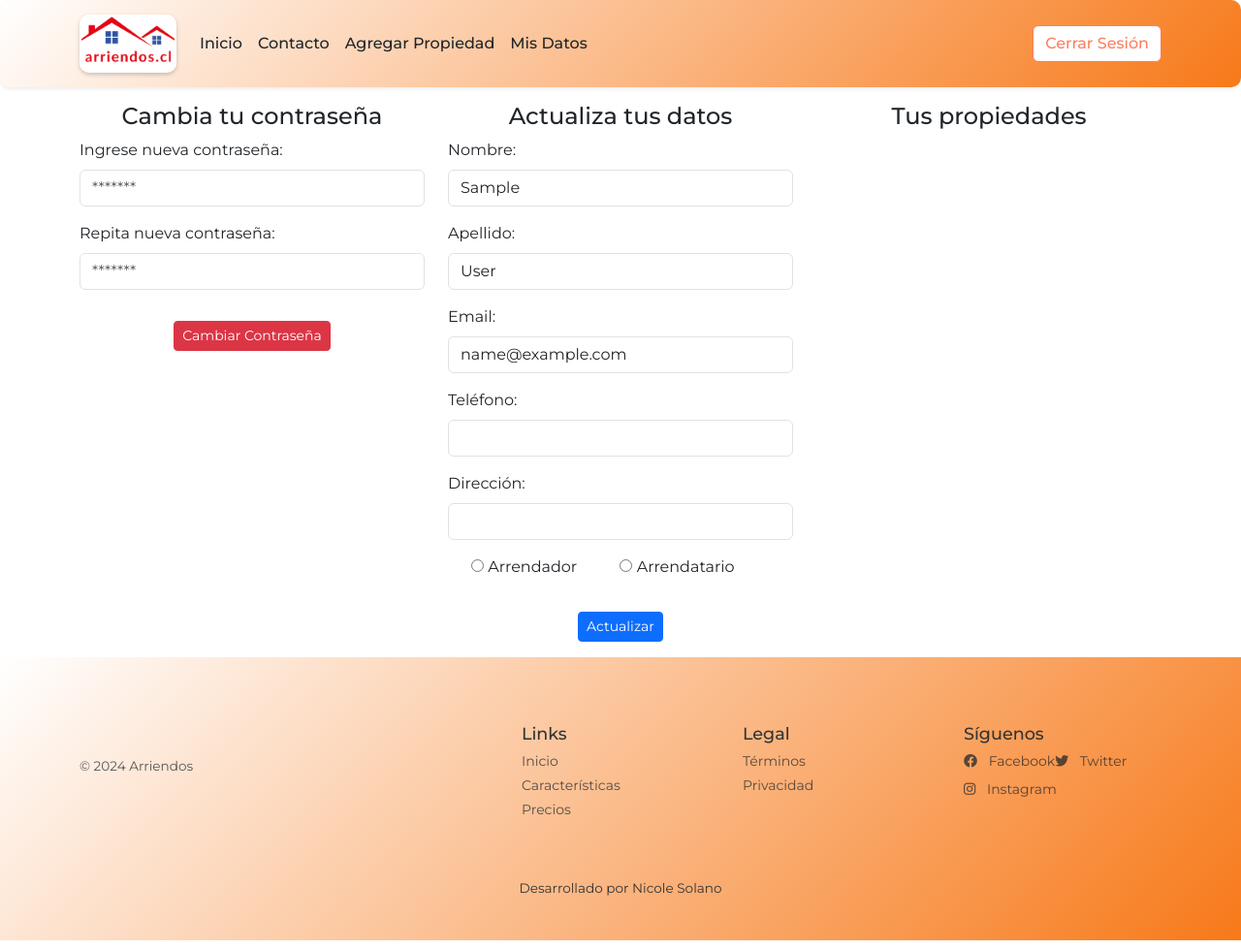
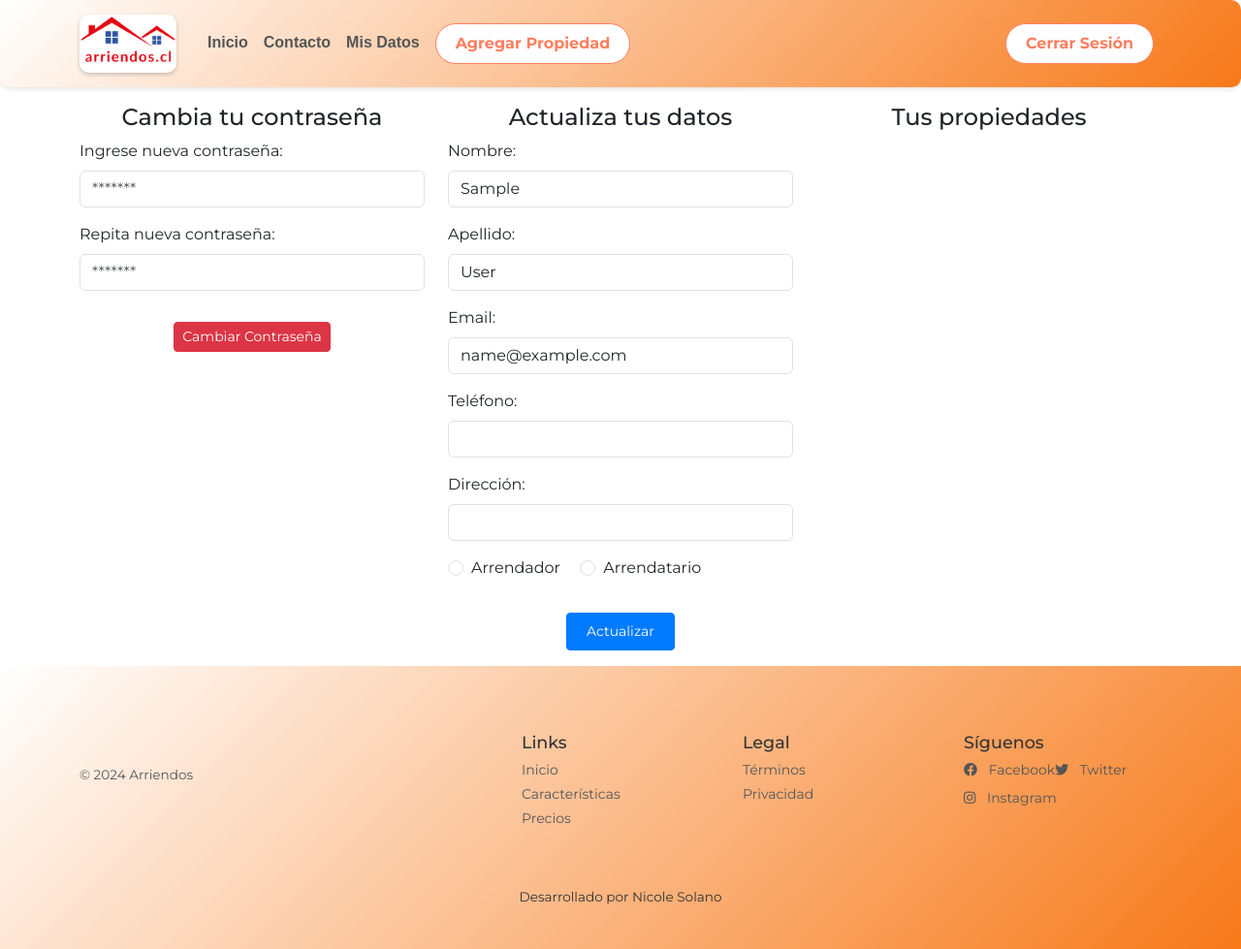
Before and after one commit to Nicole281/Proyecto-Crud, a Django app: page /accounts/profile/ in a window 1280 px wide. Shown: the whole page at 97% size. Run offline with Django 5.2, Linux system fonts and the light colour scheme; the visitor is signed in with stand-in values (Sample User, id 1); data that the repository does not hold is empty.

Commit message:
se actualiza la vista y template para agregar propiedad

```diff
--- a/main/static/css/styles.css
+++ b/main/static/css/styles.css
@@ -115,3 +115,81 @@ h1, h2, h3, h4, h5, h6 {
 .footer .fw-lighter {
     font-weight: 300;
 }
+
+/* Estilos personalizados para el navbar */
+.custom-navbar {
+    font-family: 'Poppins', sans-serif;
+    font-size: 16px;
+    background-color: #ffffff;
+    border-bottom: 1px solid #ebebeb;
+}
+
+.navbar-brand {
+    font-size: 24px;
+    color: #007bff;
+}
+
+.navbar-brand .img-logo {
+    height: 40px;
+}
+
+.nav-link {
+    color: #555555 !important;
+    transition: color 0.3s ease;
+}
+
+.nav-link:hover {
+    color: #007bff !important;
+}
+
+.btn-outline-primary {
+    border-color: #007bff;
+    color: #007bff;
+    padding: 8px 20px;
+}
+
+.btn-outline-primary:hover {
+    background-color: #007bff;
+    color: white;
+}
+
+.btn-outline-success {
+    border-color: #28a745;
+    color: #28a745;
+    padding: 8px 20px;
+}
+
+.btn-outline-success:hover {
+    background-color: #28a745;
+    color: white;
+}
+
+.btn-primary {
+    background-color: #007bff;
+    border-color: #007bff;
+    padding: 8px 20px;
+}
+
+.btn-primary:hover {
+    background-color: #0056b3;
+}
+
+.btn {
+    box-shadow: none;
+    transition: background-color 0.3s ease, border-color 0.3s ease;
+}
+
+@media (max-width: 992px) {
+    .navbar-brand {
+        font-size: 20px;
+    }
+
+    .navbar-nav {
+        text-align: center;
+    }
+
+    .nav-link,
+    .btn {
+        margin-bottom: 10px;
+    }
+}
--- a/main/templates/profile.html
+++ b/main/templates/profile.html
@@ -10,7 +10,7 @@
                 <div class="mb-3">
                     <label class="form-label">Ingrese nueva contraseña:</label>
                     <input
-							id=""
+                            id="new_password"
                             type="password"
                             class="form-control"
                             name="password"
@@ -21,7 +21,7 @@
                 <div class="mb-3">
                     <label class="form-label">Repita nueva contraseña:</label>
                     <input
-							id=""
+                            id="repeat_password"
                             type="password"
                             class="form-control"
                             name="password_repeat"
@@ -41,11 +41,10 @@
                 <div class="mb-3">
                     <label class="form-label">Nombre:</label>
                     <input
-							id=""
+                            id="first_name"
                             type="text"
                             class="form-control"
                             name="first_name"
-							placeholder=""
                             value="{{ user.first_name }}"
                             required
                     >
@@ -53,11 +52,10 @@
                 <div class="mb-3">
                     <label class="form-label">Apellido:</label>
                     <input
-							id=""
+                            id="last_name"
                             type="text"
                             class="form-control"
                             name="last_name"
-							placeholder=""
                             value="{{ user.last_name }}"
                             required
                     >
@@ -65,34 +63,31 @@
                 <div class="mb-3">
                     <label class="form-label">Email:</label>
                     <input
-							id=""
+                            id="email"
                             type="email"
                             class="form-control"
                             name="email"
-							placeholder=""
-							value="{{ user.email}}"
+                            value="{{ user.email }}"
                             required
                     >
                 </div>
                 <div class="mb-3">
                     <label class="form-label">Teléfono:</label>
                     <input
-							id=""
+                            id="telefono"
                             type="text"
                             class="form-control"
                             name="telefono"
-							placeholder=""
                             value="{% if user.userprofile.telefono_personal %}{{ user.userprofile.telefono_personal }}{% endif %}"
                     >
                 </div>
                 <div class="mb-3">
                     <label class="form-label">Dirección:</label>
                     <input
-						id=""
+                        id="direccion"
                         type="text"
                         class="form-control"
                         name="direccion"
-						placeholder=""
                         value="{{ user.userprofile.direccion }}"
                         required
                     >
@@ -100,33 +95,31 @@
                 <div class="mb-3">
                     <div class="form-check form-check-inline">
                         <input
-						id=""
+                            id="rol_arrendador"
                             type="radio"
-						class="form-check-imput"
+                            class="form-check-input"
                             name="rol"
-						placeholder=""
                             value="arrendador"
                             required
                             {% if user.userprofile.rol == 'arrendador' %}
                                 checked
                             {% endif %}
                         >
-						<label class="form-check-label">Arrendador</label>
+                        <label class="form-check-label" for="rol_arrendador">Arrendador</label>
                     </div>
                     <div class="form-check form-check-inline">
                         <input
-								id=""
+                                id="rol_arrendatario"
                                 type="radio"
-								class="form-check-imput"
+                                class="form-check-input"
                                 name="rol"
-								placeholder=""
                                 value="arrendatario"
                                 required
                                 {% if user.userprofile.rol == 'arrendatario' %}
                                     checked
                                 {% endif %}
                         >
-						<label class="form-check-label">Arrendatario</label>
+                        <label class="form-check-label" for="rol_arrendatario">Arrendatario</label>
                     </div>
                 </div>
                 <div class="d-flex justify-content-center">
@@ -140,8 +133,7 @@
             <div class="card mb-3" style="max-width: 540px;">
                 <div class="row g-0 align-items-center">
                     <div class="col-md-4">
-						<img src="{% static 'img/casa_ejemplo.webp' %}"
-						class="img-fluid ms-2" alt="...">
+                        <img src="{% static 'img/casa_ejemplo.webp' %}" class="img-fluid ms-2" alt="...">
                     </div>
                     <div class="col-md-8">
                         <div class="card-body">
@@ -149,14 +141,13 @@
                             <p class="card-text"><small class="text-body-secondary">{{ propiedad.comuna }}</small></p>
                         </div>
                         <div class="text-center">
-							<a href="{% url 'edit_propiedad' id=propiedad.id %}" class="card-link">Editar</a>
-							<a href="{% url 'delete_propiedad' id=propiedad.id %}" class="card-link" >Borrar</a>
+                            {% comment %} <a href="{% url 'edit_propiedad' id=propiedad.id %}" class="card-link">Editar</a>
+                            <a href="{% url 'delete_propiedad' id=propiedad.id %}" class="card-link">Borrar</a> {% endcomment %}
                         </div>
                     </div>
                 </div>
             </div>
             {% endfor %}
-
         </div>
     </div>
 </div>
--- a/main/templates/snippets/navbar.html
+++ b/main/templates/snippets/navbar.html
@@ -1,8 +1,8 @@
 {% load static %}
-<nav class="navbar navbar-expand-lg navbar-light bg-light shadow-sm mb-3 custom-navbar">
-    <div class="container d-flex flex-wrap">
-        <a class="navbar-brand" href="/">
-            <img class="img-logo" src="{% static 'img/logo.jpg' %}" alt="Logo arriendos">
+<nav class="navbar navbar-expand-lg navbar-light bg-white shadow-sm mb-3 custom-navbar">
+    <div class="container d-flex flex-wrap align-items-center">
+        <a class="navbar-brand d-flex align-items-center" href="/">
+            <img class="img-logo me-2" src="{% static 'img/logo.jpg' %}" alt="Logo arriendos" >
         </a>
         <button class="navbar-toggler" type="button" data-bs-toggle="collapse" data-bs-target="#navbarSupportedContent"
             aria-controls="navbarSupportedContent" aria-expanded="false" aria-label="Toggle navigation">
@@ -11,36 +11,36 @@
         <div class="collapse navbar-collapse" id="navbarSupportedContent">
             <ul class="navbar-nav me-auto mb-2 mb-lg-0">
                 <li class="nav-item">
-                    <a class="nav-link text-dark" aria-current="page" href="/">Inicio</a>
+                    <a class="nav-link text-dark fw-semibold" aria-current="page" href="/">Inicio</a>
                 </li>
                 <li class="nav-item">
-                    <a class="nav-link text-dark" href="#">Contacto</a>
+                    <a class="nav-link text-dark fw-semibold" href="#">Contacto</a>
                 </li>
                 {% if user.is_authenticated %}
+                    <li class="nav-item">
+                        <a class="nav-link text-dark fw-semibold" href="{% url 'profile' %}">Mis Datos</a>
+                    </li>
                     {% if user.userprofile.rol == 'arrendador' or user.is_staff %}
-                    <li class="nav-item">
-                        <a class="nav-link text-dark" href="#">Agregar Propiedad</a>
+                    <li class="nav-item ms-2">
+                        <a href="{% url 'add_propiedad' %}" class="btn btn-outline-success fw-semibold rounded-pill">Agregar Propiedad</a>
                     </li>
                     {% endif %}
-                    <li class="nav-item">
-                        <a class="nav-link text-dark" href="{% url 'profile' %}">Mis Datos</a>
-                    </li>
                 {% endif %}
             </ul>
             <ul class="navbar-nav">
                 {% if user.is_authenticated %}
                 <li class="nav-item">
-                    <form action="{% url 'logout' %}" method="post">
+                    <form action="{% url 'logout' %}" method="post" class="d-inline">
                         {% csrf_token %}
-                        <button class="btn btn-outline-light" type="submit">Cerrar Sesión</button>
+                        <button class="btn btn-outline-primary fw-semibold rounded-pill me-2" type="submit">Cerrar Sesión</button>
                     </form>
                 </li>
                 {% else %}
                 <li class="nav-item">
-                    <a href="{% url 'login' %}" class="btn btn-light me-2">Ingresar</a>
+                    <a href="{% url 'login' %}" class="btn btn-outline-primary fw-semibold rounded-pill me-2">Ingresar</a>
                 </li>
                 <li class="nav-item">
-                    <a href="{% url 'register' %}" class="btn btn-light">Regístrate</a>
+                    <a href="{% url 'register' %}" class="btn btn-primary fw-semibold rounded-pill ">Regístrate</a>
                 </li>
                 {% endif %}
             </ul>
--- a/main/urls.py
+++ b/main/urls.py
@@ -1,11 +1,13 @@
 from django.urls import path
 from main.views import index, register
-from main.views import index, register, profile, change_pass
+from main.views import index, register, profile, change_pass, add_propiedad
 
 urlpatterns = [
     path('', index, name='index'),
     path('accounts/register/', register, name='register',),
     path('accounts/profile/', profile, name='profile',),
     path('accounts/change-pass/', change_pass, name='change_pass',),
+    path('propiedad/add-propiedad/', add_propiedad, name='add_propiedad',),
+
 
 ]
--- a/main/views.py
+++ b/main/views.py
@@ -1,7 +1,7 @@
 from django.shortcuts import render, redirect
-from main.services import crear_user, editar_user_sin_password, cambio_password
+from main.services import crear_user, editar_user_sin_password, cambio_password, crear_inmueble
 from django.contrib.auth.decorators import login_required
-from main.models import Inmueble  # Correct import statement
+from main.models import Inmueble, Region, Comuna
 from django.contrib import messages
 
 def index(request):
@@ -75,3 +75,38 @@ def change_pass(request):
     password_repeat = request.POST['password_repeat']
     cambio_password(request, password, password_repeat)
     return redirect('/accounts/profile')
+
+@login_required
+def add_propiedad(request):
+    regiones = Region.objects.all()
+    comunas = Comuna.objects.all().order_by('nombre')
+    tipos_inmuebles = Inmueble.inmuebles # Tipos de inmuebles
+    context = {
+        'regiones': regiones,
+        'comunas': comunas,
+        'tipos_inmuebles': tipos_inmuebles
+    }
+
+    if request.method == 'POST':
+        nombre = request.POST['nombre']
+        descripcion = request.POST['descripcion']
+        m2_construidos = int(request.POST['m2_construidos'])
+        m2_totales = int(request.POST['m2_totales'])
+        num_estacionamientos = int(request.POST['num_estacionamientos'])
+        num_habitaciones = int(request.POST['num_habitaciones'])
+        num_baños = int(request.POST['num_baños'])
+        direccion = request.POST['direccion']
+        precio_mensual_arriendo = int(request.POST['precio_mensual_arriendo'])
+        tipo_de_inmueble = request.POST['tipo_de_inmueble']
+        comuna_cod = request.POST['comuna_cod']
+        rut_propietario = request.user
+
+        crear = crear_inmueble(nombre, descripcion, m2_construidos, m2_totales, num_estacionamientos, num_habitaciones, num_baños, direccion, precio_mensual_arriendo, tipo_de_inmueble, comuna_cod, rut_propietario)
+        if crear: # Si return render(request, 'add_propiedad.html', context)crear es True
+            messages.success(request, 'Propiedad ingresada con éxito')
+            return redirect('profile')
+        # Si llega aquí, es porque crear fue False
+        messages.warning(request, 'Hubo un problema al crear la propiedad, favor revisar')
+        return render(request, 'add_propiedad.html', context)
+    else:
+        return render(request, 'add_propiedad.html', context)
```
Also changed, not shown: main/templates/add_propiedad.html (added, +170 -0 lines). Lines whose indentation alone changed are shown as unchanged.
